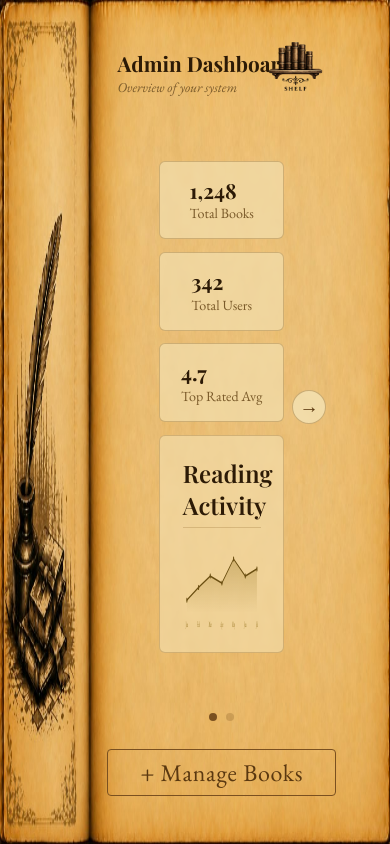
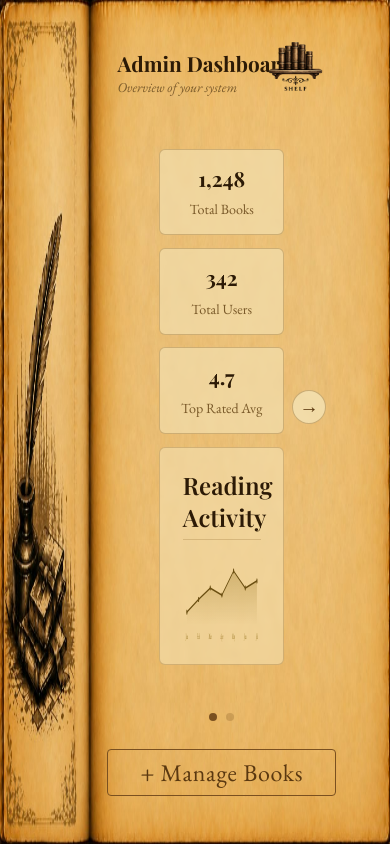
Before and after one commit to Mohamed-Ahmed285/Web-Project, a React (Vite) app in the folder frontend/: page /admin in a window 390 px wide. Built offline with nearby package versions, Linux system fonts and the light colour scheme; sample sign-in values are in the browser's storage; a web font is replaced by a local one.

Commit message:
style: adjust padding and layout in AdminDashboard CSS and StatCard component

```diff
--- a/frontend/src/pages/AdminDashboard.css
+++ b/frontend/src/pages/AdminDashboard.css
@@ -42,8 +42,8 @@
   align-items: center;
   gap: 1rem;
   flex: 1;
-  padding-left: 7rem;
-  padding-right: 2rem;
+  /* padding-left: 7rem; */
+  /* padding-right: 2rem; */
 }
 
 .adm-viewport {
@@ -172,8 +172,9 @@
 
 .adm-stat-card {
   display: flex;
+  flex-direction: column;
   align-items: center;
-  gap: 1rem;
+  gap: 0.5rem;
   background: rgba(245, 232, 190, 0.55);
   border: 1px solid rgba(140, 100, 40, 0.35);
   border-radius: 6px;
@@ -387,7 +388,7 @@
   }
 
   .adm-slider-wrap {
-    padding-left: 7rem;
+    /* padding-left: 7rem; */
   }
 
   .adm-stat-card {
@@ -458,9 +459,7 @@
     padding-left: 4rem;
   }
 
-  .adm-slider-wrap {
-    padding-left: 4rem;
-  }
+
 
   .adm-title {
     font-size: 2rem;
@@ -505,7 +504,7 @@
   }
 
   .adm-slider-wrap {
-    padding-left: 2rem;
+    /* padding-left: 2rem; */
     gap: 0.5rem;
   }
 
--- a/frontend/src/pages/AdminDashboard.jsx
+++ b/frontend/src/pages/AdminDashboard.jsx
@@ -143,10 +143,10 @@ function MiniChart({ data }) {
 function StatCard({ value, label }) {
   return (
     <div className="adm-stat-card">
-      <div>
+
         <div className="adm-stat-value">{value}</div>
         <div className="adm-stat-label">{label}</div>
-      </div>
+
     </div>
   );
 }
```
